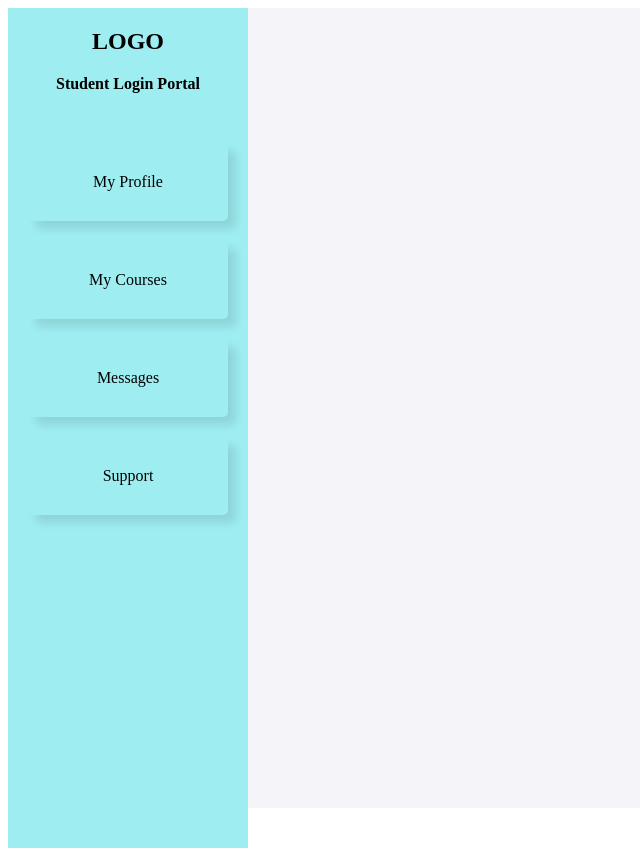
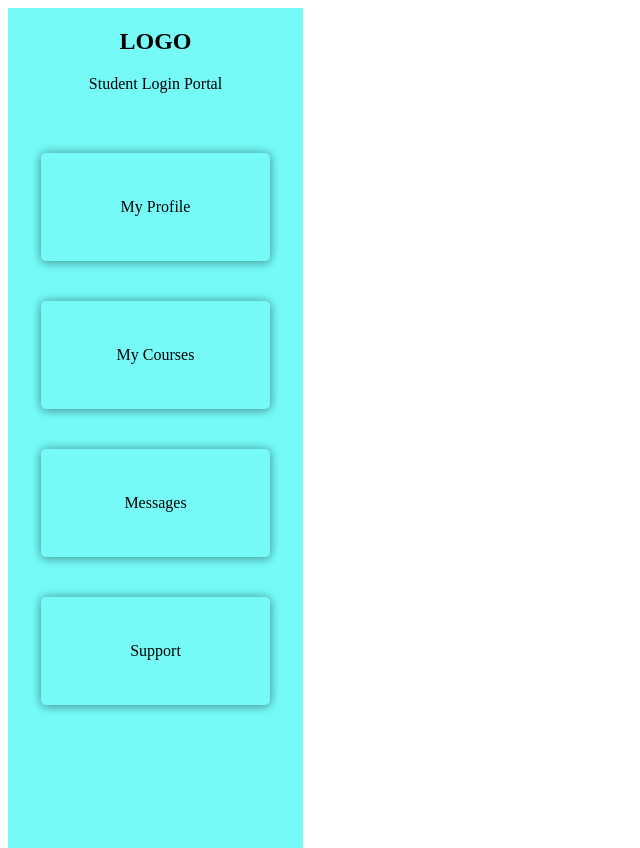
Before and after one commit to InvokeMe123/student_client_portal, a React (Create React App) app: page /student in a window 1280 px wide. Shown: the whole page, without its empty margins (0-640 px from the left). Built offline with nearby package versions, Linux system fonts and the light colour scheme.

Commit message:
Student Landing page course

```diff
--- a/src/components/StudentLandingPage.js
+++ b/src/components/StudentLandingPage.js
@@ -23,12 +23,12 @@ const styles = {
   container: {
     display: 'flex',
     height: '100vh',
-    backgroundColor: '#f4f4f9',
+    backgroundColor: '#f4f4f9', // Overall background
   },
   sidebar: {
-    width: '200px',
+    width: '255px',
     height: '100vh',
-    backgroundColor: '#9eedf0', // Light green background
+    backgroundColor: '#75faf8', // Light green background
     display: 'flex',
     flexDirection: 'column',
     alignItems: 'center',
@@ -43,21 +43,32 @@ const styles = {
     marginBottom: '40px',
     fontSize: '16px',
     textAlign: 'center',
-    fontWeight: 'bold',
   },
   menuItem: {
-    backgroundColor: '#9eedf0', // Richer green shade for the buttons
+    backgroundColor: '#75faf8', // Richer green shade for the buttons
     color: 'black',
-    padding: '30px 10px', // Increased padding for a square look
-    margin: '10px 0',
-    width: '90%', // Adjusted to make buttons wider
+    padding: '45px 0', // Padding adjusted for square look
+    margin: '20px 0', // More space between buttons
+    width: '90%', // Width to make buttons fill the sidebar more
     textAlign: 'center',
     textDecoration: 'none',
     borderRadius: '5px',
     fontSize: '16px',
     display: 'block',
-    boxShadow: '8px 8px 8px rgba(0.1,0.1,0.1,0.1)', // Shadow for elevation
+    boxShadow: '0 4px 8px rgba(0,0,0,0.2), 0 -4px 8px rgba(0,0,0,0.1), -4px 0 8px rgba(0,0,0,0.1), 4px 0 8px rgba(0,0,0,0.1)', // Shadow on all sides
     transition: 'transform 0.3s ease, box-shadow 0.3s ease', // Smooth transition for hover effect
+    cursor: 'pointer', // Change cursor on hover to indicate interactivity
+    ':hover': {
+      transform: 'translateY(-2px)', // Slight lift
+      boxShadow: '0 6px 12px rgba(0,0,0,0.25), 0 -6px 12px rgba(0,0,0,0.15), -6px 0 12px rgba(0,0,0,0.15), 6px 0 12px rgba(0,0,0,0.15)' // Deeper shadow on hover on all sides
+    }
+  },
+
+
+  content: {
+    flex: 1,
+    backgroundColor: 'white',
+    padding: '20px',
   },
 };
 
```
Also changed, not shown: 1 other file (tests, documents, lock files or other folders).
